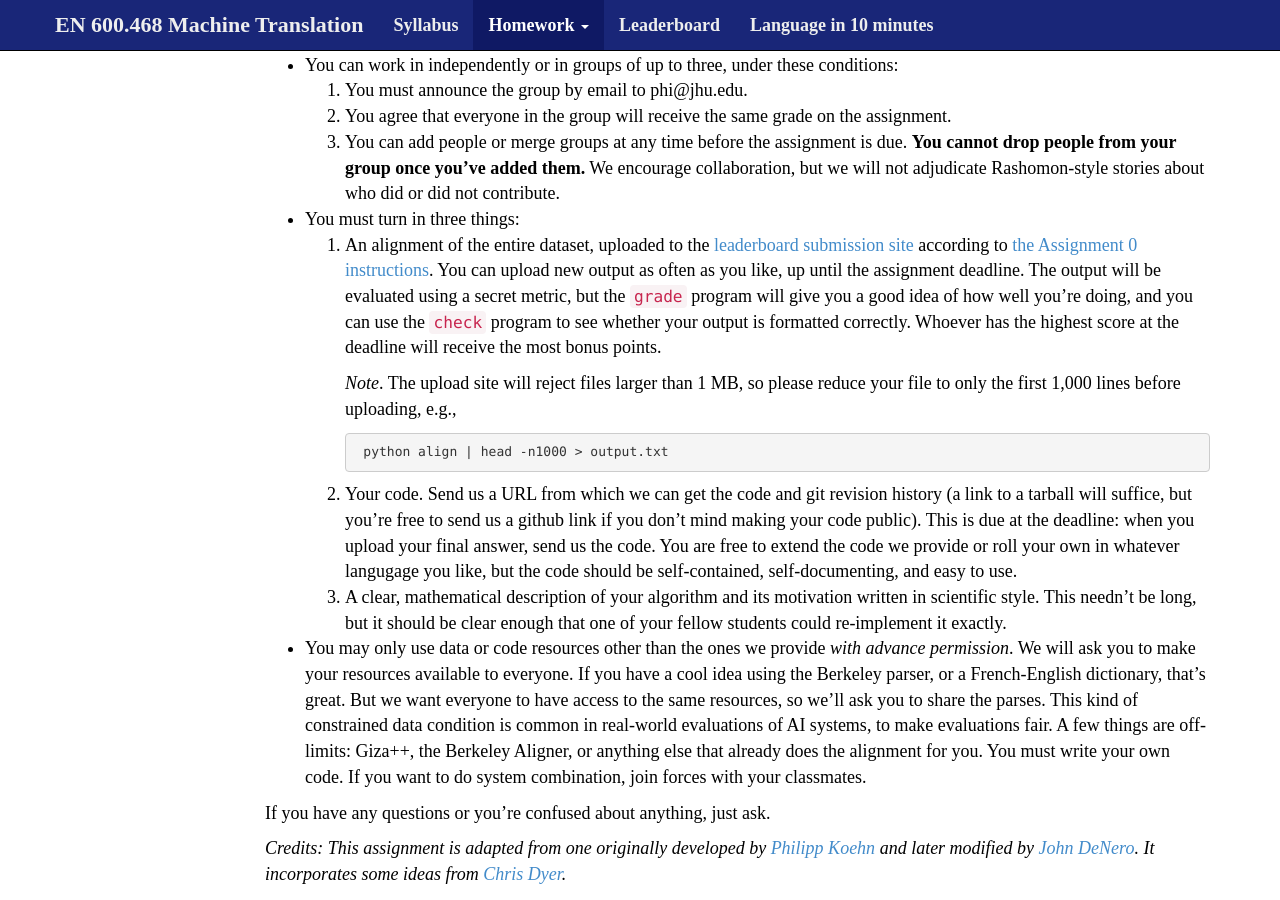
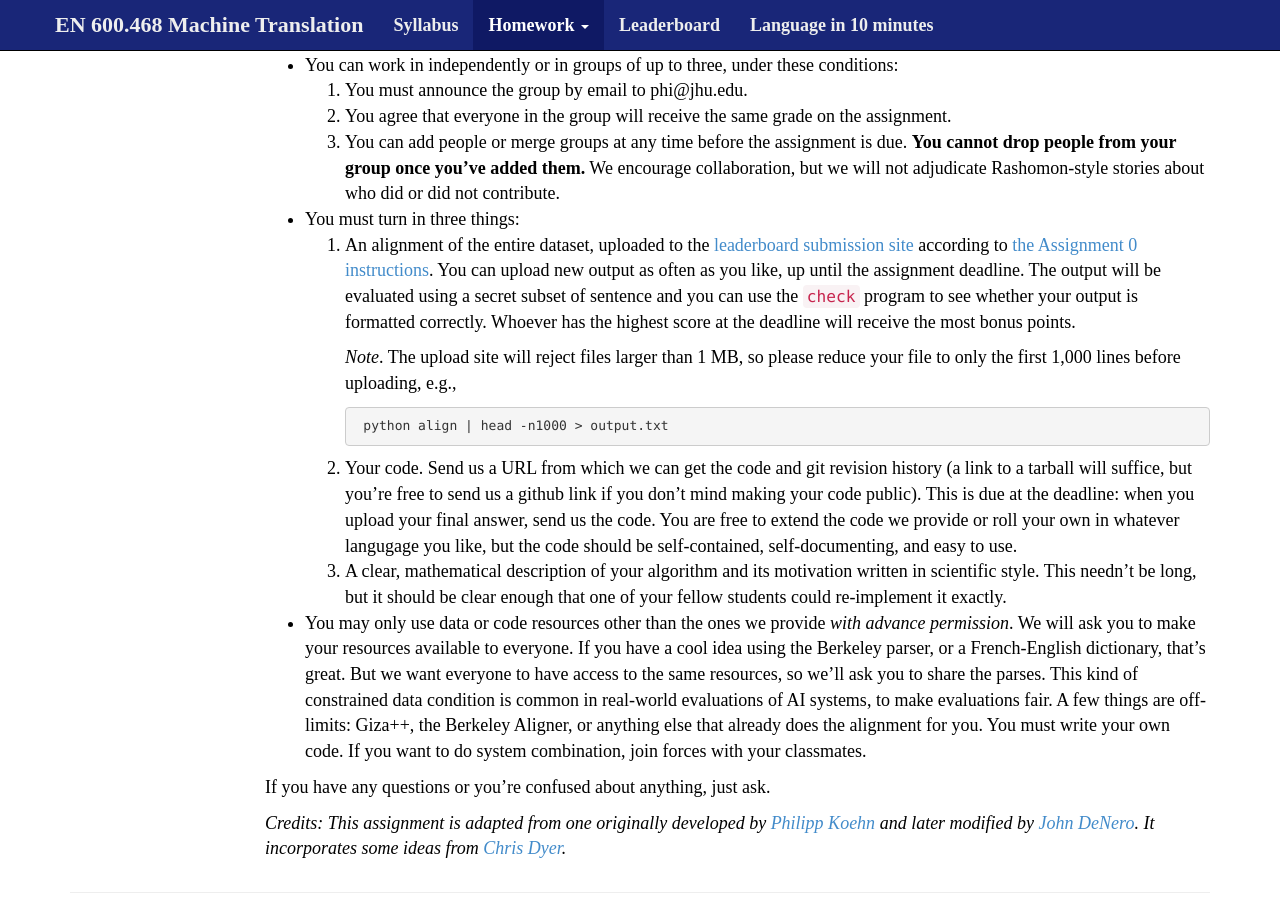
Before and after one commit to mt-class/jhu, a Jekyll site: the page built from hw1.md, in a window 1280 px wide and 900 px high, scrolled down 2814 px. Built offline with Jekyll 4.4.1, drawn with Linux system fonts in a browser that asks for light colours; nearby versions of some CDN libraries; some web fonts are replaced; formulas are drawn with MathJax 3.

Commit message:
Update hw1.md

```diff
--- a/hw1.md
+++ b/hw1.md
@@ -192,8 +192,7 @@ Ground Rules
 * You must turn in three things:
   1. An alignment of the entire dataset, uploaded to the [leaderboard submission site](http://jhu-mt-2015.appspot.com) according to <a href="assignment0.html">the Assignment 0 instructions</a>. You can upload new output as often
      as you like, up until the assignment deadline. The output will be evaluated
-     using a secret metric, but the `grade` program will give you a good
-     idea of how well you're doing, and you can use the `check` program
+     using a secret subset of sentence and you can use the `check` program
      to see whether your output is formatted correctly. Whoever has
      the highest score at the deadline will receive the most bonus points.
 
```
